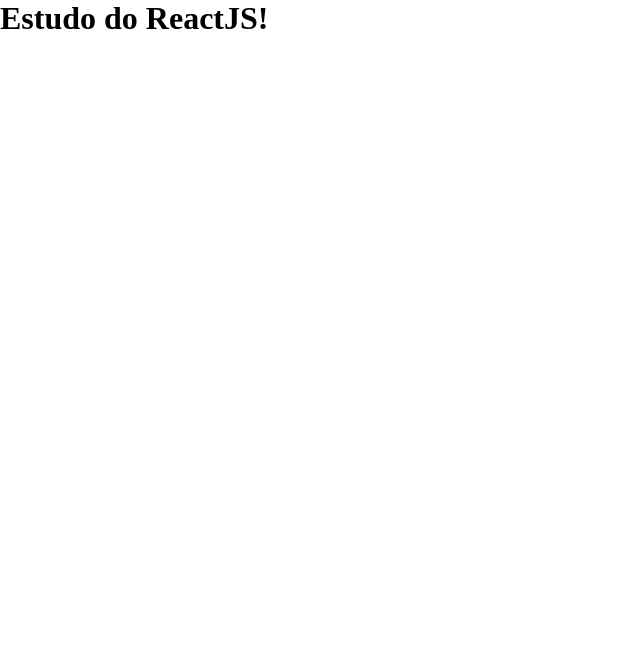
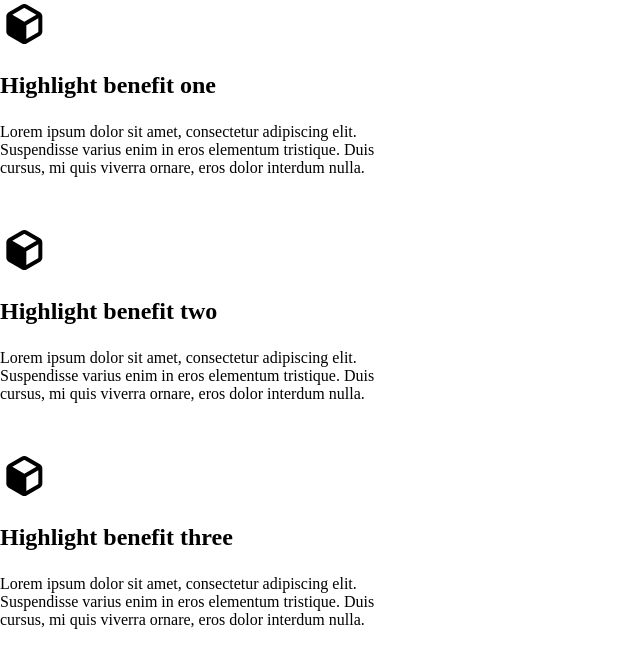
Before and after one commit to lucascorreaa/react-study, a React (Create React App) app: page / in a window 1280 px wide. Shown: the top 668 px of the page, without its empty margins (0-640 px from the left). Built offline with nearby package versions, Linux system fonts and the light colour scheme.

Commit message:
feat: created card dynamic

```diff
--- a/src/App.jsx
+++ b/src/App.jsx
@@ -1,7 +1,27 @@
+import Card from "./components/card";
+import Box from "./assets/images/box.svg";
+
 export default function App() {
   return (
-    <h1>
-      Estudo do ReactJS!
-    </h1>
+    <div className="app-container">
+      <Card
+        src={Box}
+        alt="imagem de uma caixa"
+        description="Lorem ipsum dolor sit amet, consectetur adipiscing elit. Suspendisse varius enim in eros elementum tristique. Duis cursus, mi quis viverra ornare, eros dolor interdum nulla."
+        title="Highlight benefit one"
+      />
+      <Card
+        src={Box}
+        alt="imagem de uma caixa"
+        description="Lorem ipsum dolor sit amet, consectetur adipiscing elit. Suspendisse varius enim in eros elementum tristique. Duis cursus, mi quis viverra ornare, eros dolor interdum nulla."
+        title="Highlight benefit two"
+      />
+      <Card
+        src={Box}
+        alt="imagem de uma caixa"
+        description="Lorem ipsum dolor sit amet, consectetur adipiscing elit. Suspendisse varius enim in eros elementum tristique. Duis cursus, mi quis viverra ornare, eros dolor interdum nulla."
+        title="Highlight benefit three"
+      />
+    </div>
   );
 }
--- a/src/components/card/index.jsx
+++ b/src/components/card/index.jsx
@@ -1,13 +1,11 @@
 import "./style.css";
 
-export default function Card({ title, description, image, imgAlt }) {
+export default function Card({ title, description, src, alt }) {
   return (
-    <div className="card">
-      <img src={image} alt={imgAlt} />
-      <div className="text-wrapper">
-        <p>{title}</p>
-        <p>{description}</p>
-      </div>
+    <div className="card-container">
+      <img src={src} alt={alt} />
+      <h2>{title}</h2>
+      <p>{description}</p>
     </div>
   );
 }
--- a/src/components/card/style.css
+++ b/src/components/card/style.css
@@ -1,23 +1,8 @@
-.card {
+.card-container {
   display: flex;
   flex-direction: column;
-  justify-content: center;
-  align-items: center;
-  border: 20px solid black;
-  border-radius: 20px;
-  width: 300px;
-  height: 450px;
-  gap: 50px;
+  align-items: flex-start;
+  width: 406px;
+  height: 226px;
+  gap: 24px;
 }
-
-.card > img {
-  width: 150px;
-  height: 150px;
-}
-
-.text-wrapper {
-  display: flex;
-  flex-direction: column;
-  gap: 10px;
-  text-align: center;
-}
```
Also changed, not shown: src/assets/images/box.svg (added), src/fundamentals/exercises.js (added), 1 other file (tests, documents, lock files or other folders).
